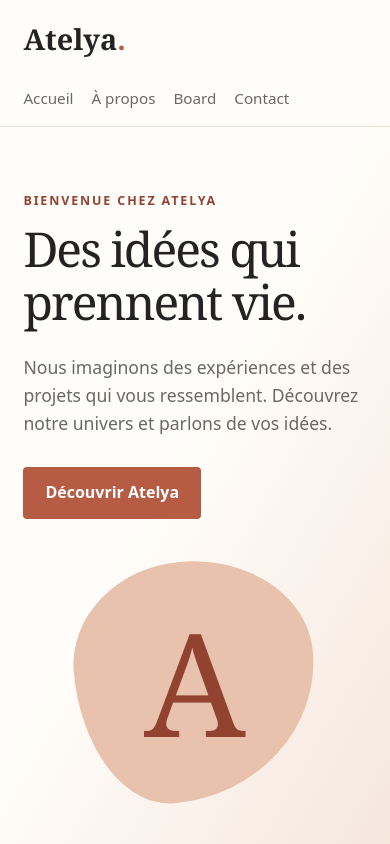
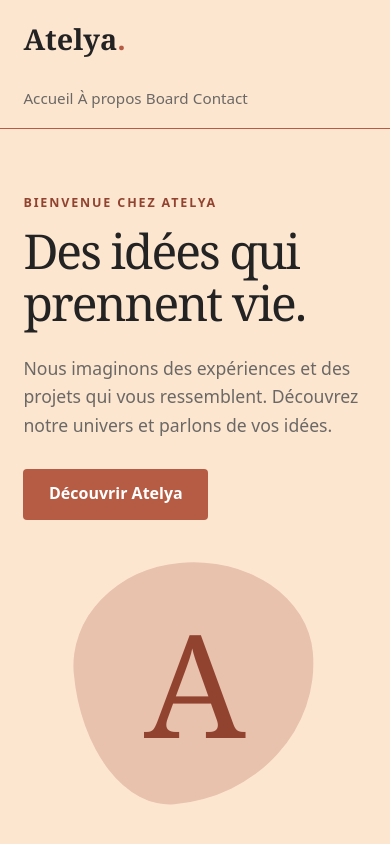
Before and after one commit to Piloi92/Atelya, a plain HTML site: page index.html in a window 390 px wide. Shown: the top 844 px of the page. Drawn offline with Linux system fonts and the light colour scheme.

Commit message:
changement

```diff
--- a/style.css
+++ b/style.css
@@ -2,22 +2,28 @@
   color-scheme: light;
   --ink: #242323;
   --muted: #6b6865;
-  --paper: #fffdf9;
+  --beige: #fce6d0;
   --accent: #b65c45;
   --accent-dark: #91432f;
   --peach: #f5e6dc;
   --line: #e9e1d9;
 }
 
-* { box-sizing: border-box; }
+*,
+*::before,
+*::after {
+box-sizing: border-box;
+}
 html { scroll-behavior: smooth; }
+
 body {
   margin: 0;
-  background: var(--paper);
+  background: var(--beige);
   color: var(--ink);
   font-family: system-ui, -apple-system, BlinkMacSystemFont, "Segoe UI", sans-serif;
   line-height: 1.6;
 }
+
 a { color: inherit; }
 .site-header {
   min-height: 76px;
@@ -25,12 +31,12 @@ a { color: inherit; }
   display: flex;
   align-items: center;
   justify-content: space-between;
-  gap: 24px;
-  border-bottom: 1px solid var(--line);
+  gap: 1.5rem;
+  border-bottom: 1px solid var(--accent);
 }
 .logo { font-family: Georgia, serif; font-size: 1.8rem; font-weight: 700; text-decoration: none; }
-.logo span { color: var(--accent); }
-nav { display: flex; gap: 28px; }
+.logo span { color: var(--accent); } # span prend l'avantage sur font-family, car font-family n'est pas
+nav { display: flex; gap: 1.5rem; }
 nav a { color: var(--muted); font-size: .95rem; text-decoration: none; }
 nav a:hover, nav a:focus-visible { color: var(--accent-dark); }
 .hero {
@@ -39,7 +45,7 @@ nav a:hover, nav a:focus-visible { color: var(--accent-dark); }
   display: grid;
   grid-template-columns: 1.2fr .8fr;
   align-items: center;
-  gap: 50px;
+  gap: 3.1rem;
   background: linear-gradient(120deg, var(--paper) 45%, var(--peach));
 }
 .hero-content { max-width: 640px; }
@@ -50,7 +56,7 @@ h2 { margin: 0 0 18px; font-size: clamp(2rem, 4vw, 3.2rem); }
 .intro { max-width: 540px; margin: 24px 0 30px; color: var(--muted); font-size: 1.1rem; }
 .button {
   display: inline-block;
-  padding: 13px 22px;
+  padding: 0.8rem 1.6rem;
   border: 0;
   border-radius: 4px;
   background: var(--accent);
@@ -59,6 +65,7 @@ h2 { margin: 0 0 18px; font-size: clamp(2rem, 4vw, 3.2rem); }
   font-weight: 650;
   text-decoration: none;
   cursor: pointer;
+  transition: background-color 200ms ease;
 }
 .button:hover, .button:focus-visible { background: var(--accent-dark); }
 .hero-art {
@@ -76,7 +83,7 @@ h2 { margin: 0 0 18px; font-size: clamp(2rem, 4vw, 3.2rem); }
 .section { padding: 90px 8%; }
 .about { max-width: 950px; }
 .about > p:last-child, .contact > p:not(.eyebrow):not(.form-note) { max-width: 690px; color: var(--muted); font-size: 1.08rem; }
-.contact { background: #f8f2ec; }
+.contact { background: var(--beige); }
 .contact-form { width: min(100%, 620px); margin-top: 30px; display: grid; gap: 10px; }
 .contact-form label { margin-top: 8px; font-size: .95rem; font-weight: 650; }
 .contact-form input, .contact-form textarea { width: 100%; padding: 12px 14px; border: 1px solid #d8cec5; border-radius: 4px; background: white; color: var(--ink); font: inherit; }
@@ -89,7 +96,7 @@ h2 { margin: 0 0 18px; font-size: clamp(2rem, 4vw, 3.2rem); }
 
 @media (max-width: 700px) {
   .site-header { padding: 16px 6%; align-items: flex-start; flex-direction: column; }
-  nav { flex-wrap: wrap; gap: 18px; }
+  nav { flex-wrap: wrap; gap: 1rem; }
   .hero { min-height: auto; padding: 64px 6%; grid-template-columns: 1fr; gap: 42px; }
   .hero-art { width: min(70%, 260px); }
   .section { padding: 64px 6%; }
```
